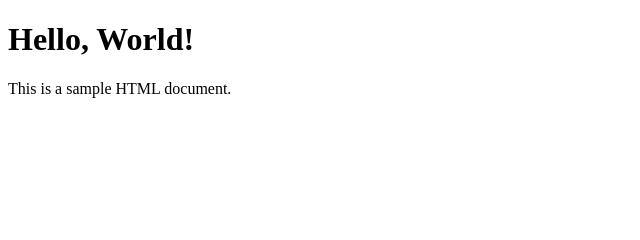
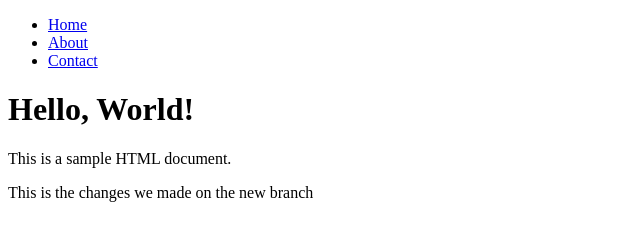
Before and after one commit to Treasure-Mayowa/GDSC-Project, a plain HTML site: page index.html in a window 1280 px wide. Shown: the whole page, without its empty margins (0-640 px from the left). Drawn offline with Linux system fonts and the light colour scheme.

```diff
--- a/index.html
+++ b/index.html
@@ -4,10 +4,21 @@
     <meta charset="UTF-8">
     <meta name="viewport" content="width=device-width, initial-scale=1.0">
     <title>GDSC Project</title>
-    <style src="index.css"></style>
+    <style href="index.css"></style>
 </head>
 <body>
+    <header>
+        <nav>
+            <ul>
+                <li><a href="#home">Home</a></li>
+                <li><a href="#about">About</a></li>
+                <li><a href="#contact">Contact</a></li>
+            </ul>
+        </nav>
+    </header>
     <h1>Hello, World!</h1>
     <p>This is a sample HTML document.</p>
+    <p>This is the changes we made on the new branch</p>
+    <script src="index.js"></script>
 </body>
 </html>
```
